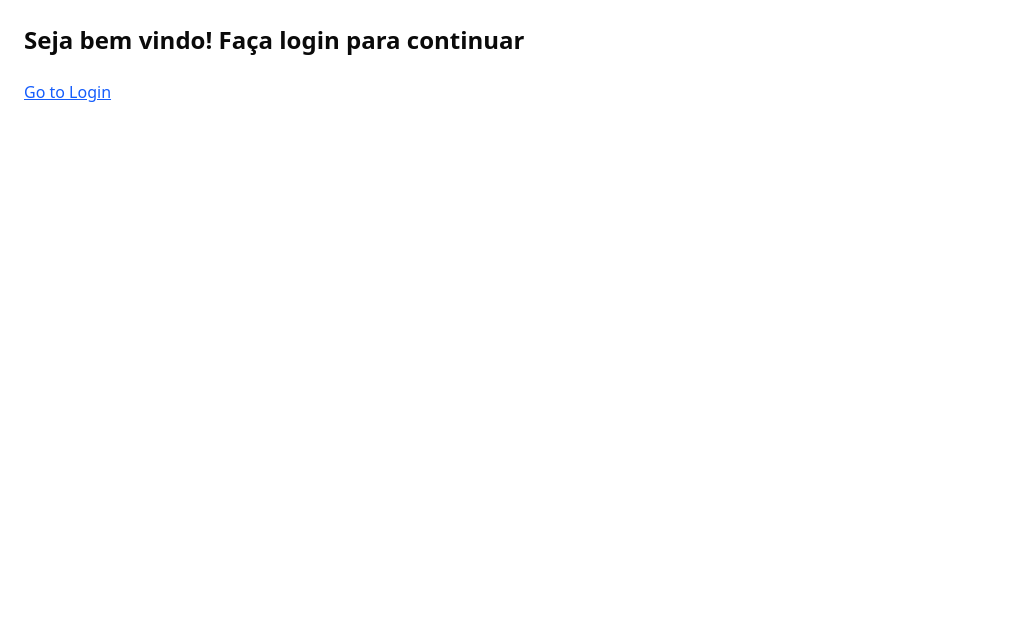
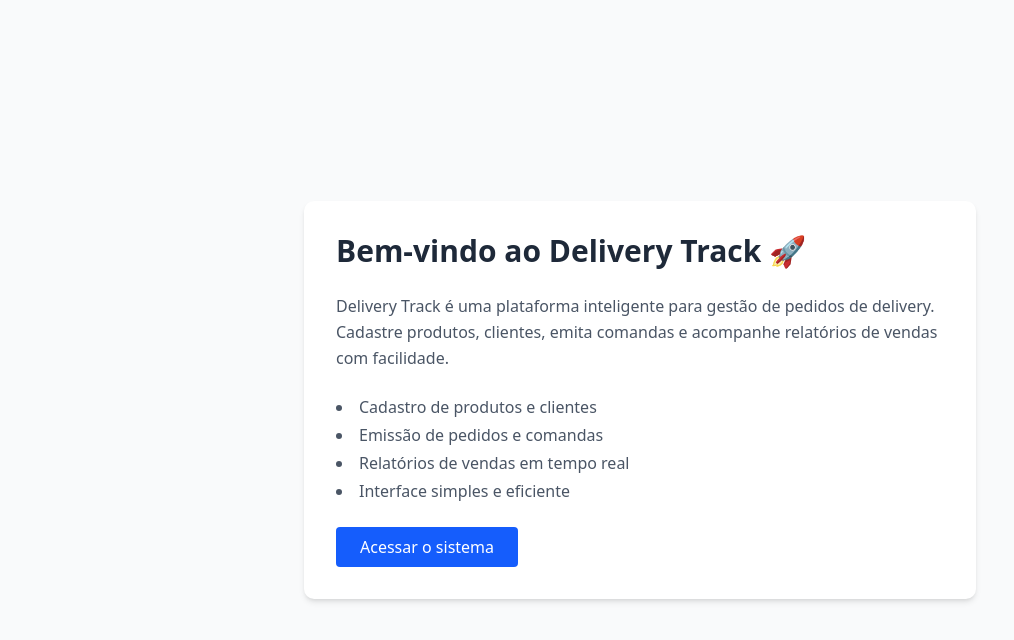
Before and after one commit to MarcelinoGNeto/delivery-track, a Next.js app: page / in a window 1280 px wide. Shown: the top 640 px of the page, without its empty margins (0-1014 px from the left). Built offline with nearby package versions, Linux system fonts and the light colour scheme.

Commit message:
adiciona pagina home

```diff
--- a/src/app/page.tsx
+++ b/src/app/page.tsx
@@ -7,22 +7,48 @@ export default function HomePage() {
   const { user } = useAuth();
 
   return (
-    <div className="p-6 space-y-6">
+    <main className="min-h-screen flex items-center justify-center bg-gray-50">
+      <div className="max-w-2xl w-full p-8 bg-white rounded-lg shadow-md space-y-6">
         {user ? (
           <>
-          <h1 className="text-2xl font-bold">Seja bem vindo {user?.name}</h1>
-          <Link href="/logged/dashboard" className="text-blue-600 underline">
-            Go to Dashboard
+            <h1 className="text-3xl font-bold text-gray-800">
+              Olá, {user.name} 👋
+            </h1>
+            <p className="text-gray-600">
+              Acesse seu painel para acompanhar pedidos, clientes e relatórios.
+            </p>
+            <Link
+              href="/logged/dashboard"
+              className="inline-block bg-blue-600 text-white px-6 py-2 rounded hover:bg-blue-700 transition"
+            >
+              Ir para o Dashboard
             </Link>
           </>
         ) : (
           <>
-          <h1 className="text-2xl font-bold">Seja bem vindo! Faça login para continuar</h1>
-          <Link href="/login" className="text-blue-600 underline">
-            Go to Login
+            <h1 className="text-3xl font-bold text-gray-800">
+              Bem-vindo ao Delivery Track 🚀
+            </h1>
+            <p className="text-gray-600 leading-relaxed">
+              Delivery Track é uma plataforma inteligente para gestão de pedidos
+              de delivery. Cadastre produtos, clientes, emita comandas e acompanhe
+              relatórios de vendas com facilidade.
+            </p>
+            <ul className="list-disc list-inside text-gray-600 space-y-1">
+              <li>Cadastro de produtos e clientes</li>
+              <li>Emissão de pedidos e comandas</li>
+              <li>Relatórios de vendas em tempo real</li>
+              <li>Interface simples e eficiente</li>
+            </ul>
+            <Link
+              href="/login"
+              className="inline-block bg-blue-600 text-white px-6 py-2 rounded hover:bg-blue-700 transition"
+            >
+              Acessar o sistema
             </Link>
           </>
         )}
       </div>
+    </main>
   );
 }
```
Lines whose indentation alone changed are shown as unchanged.
